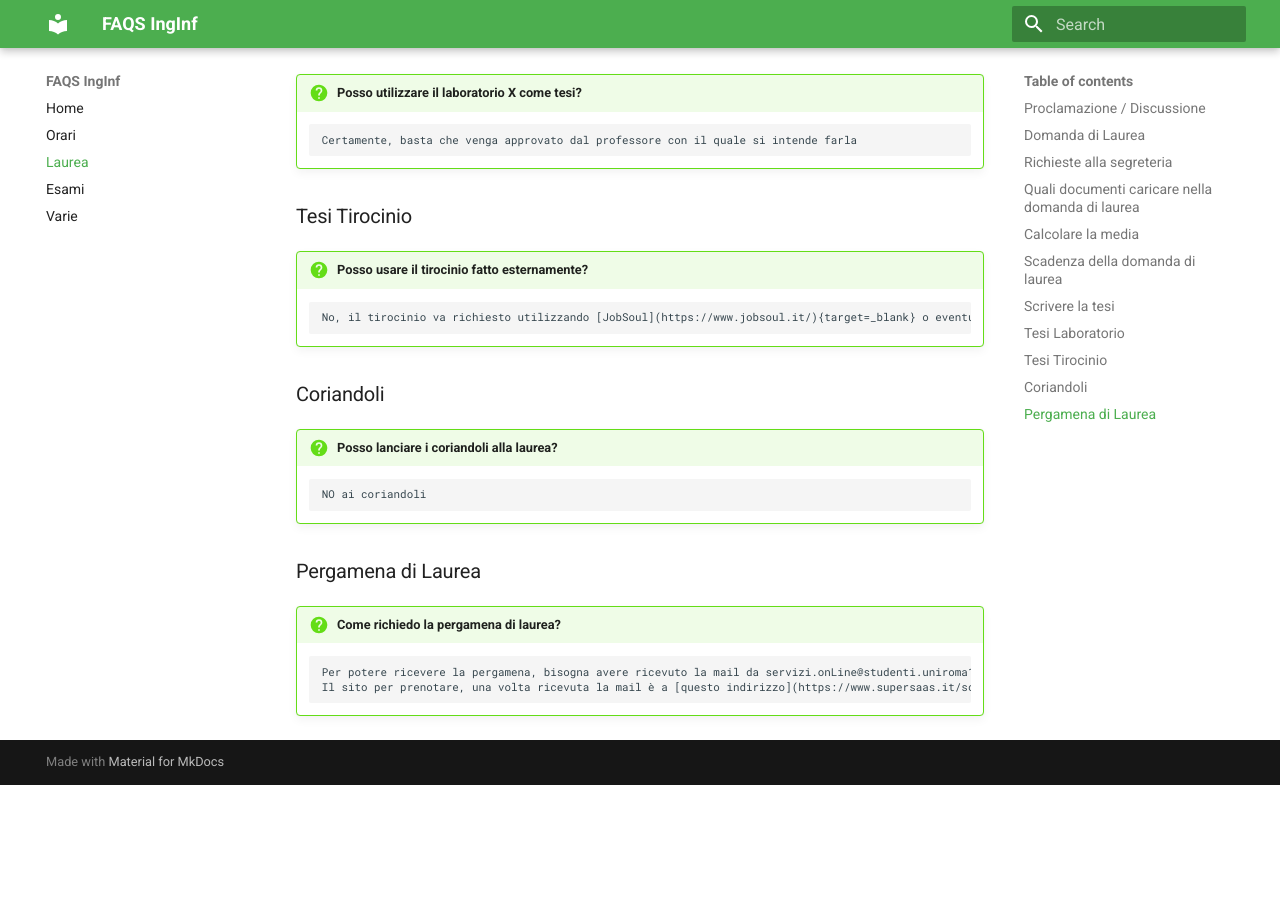
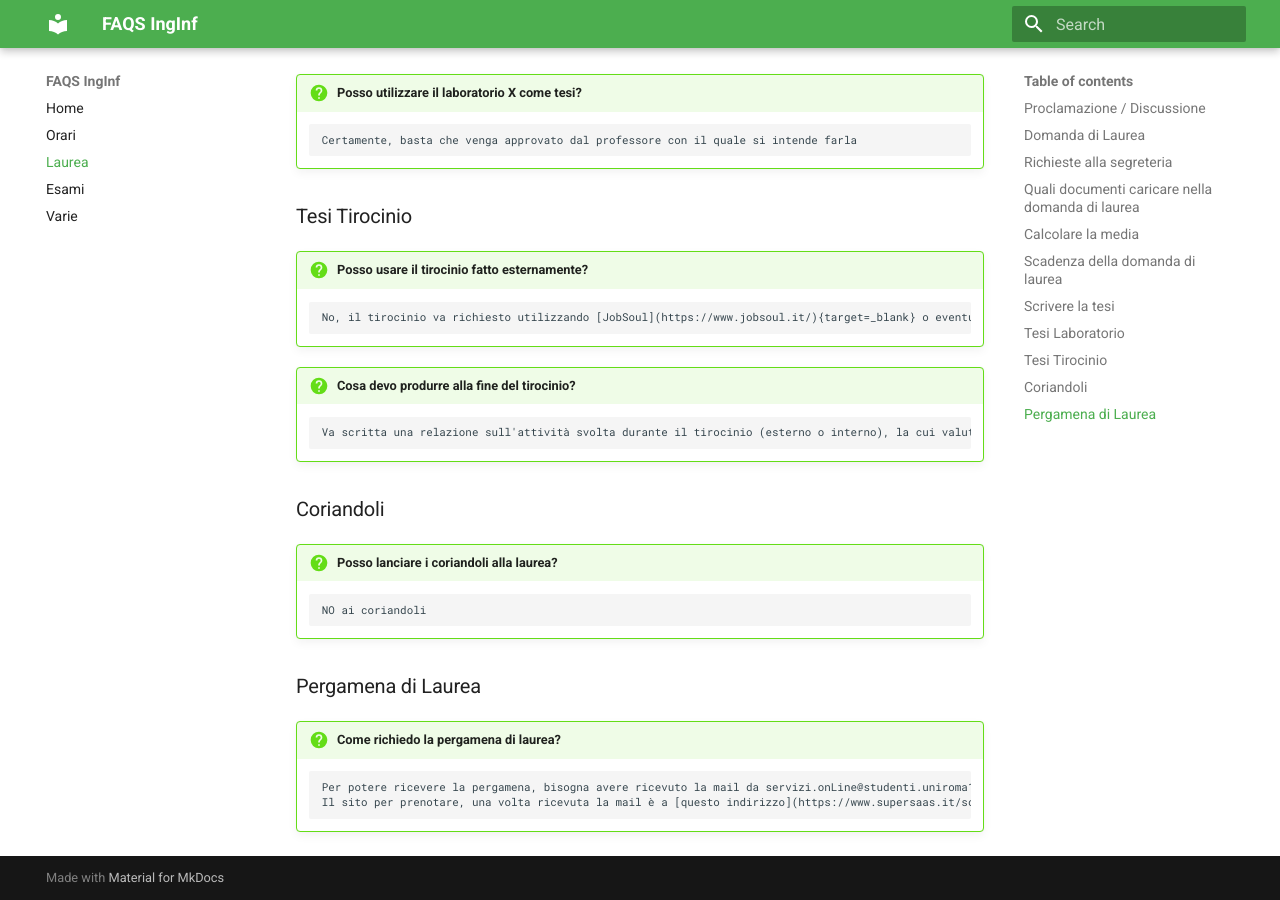
Before and after one commit to universityigi/faqs, an MkDocs documentation site: the page built from docs/laurea.md, in a window 1280 px wide and 900 px high, scrolled down 1768 px. Built offline with MkDocs 1.6.1 and Material for MkDocs 9.7.7, drawn with Linux system fonts in a browser that asks for light colours; before the commit the page ends 2553 px from its top, so only the background shows below that.

Commit message:
relazione tirocinio

```diff
--- a/docs/laurea.md
+++ b/docs/laurea.md
@@ -75,6 +75,10 @@
 
 		No, il tirocinio va richiesto utilizzando [JobSoul](https://www.jobsoul.it/){target=_blank} o eventualmente richiedendo all'azienda in cui si sta facendo il tirocinio di iscriversi sul sito e inviare la richiesta di tirocinio tramite lo stesso
 
+!!! question "Cosa devo produrre alla fine del tirocinio?"
+
+		Va scritta una relazione sull'attività svolta durante il tirocinio (esterno o interno), la cui valutazione è di competenza del professore (docente valutatore) che viene assegnato dalla segreteria didattica al tirocinio stesso
+
 ### Coriandoli
 
 !!! question "Posso lanciare i coriandoli alla laurea?"
```
